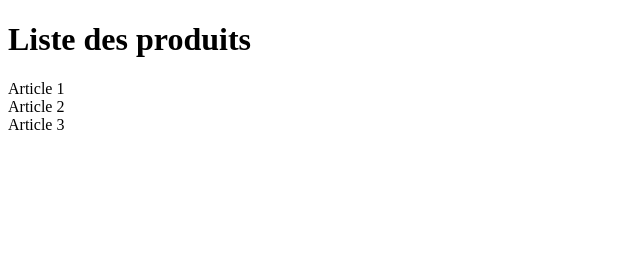
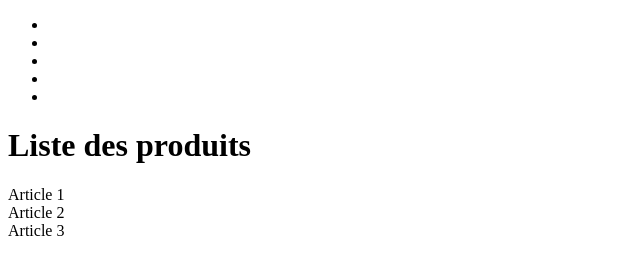
Before and after one commit to olivierCEFII/coursGithubRename, a plain HTML site: page index.html in a window 1280 px wide. Shown: the whole page, without its empty margins (0-640 px from the left). Drawn offline with Linux system fonts and the light colour scheme.

Commit message:
ajout du menu principal

```diff
--- a/index.html
+++ b/index.html
@@ -6,6 +6,15 @@
     <title>Mon site web</title>
 </head>
 <body>
+    <nav>
+        <ul>
+            <li><a href=""></a></li>
+            <li><a href=""></a></li>
+            <li><a href=""></a></li>
+            <li><a href=""></a></li>
+            <li><a href=""></a></li>
+        </ul>
+    </nav>
     <h1>Liste des produits</h1>
     <div>Article 1</div>
     <div>Article 2</div>
```
